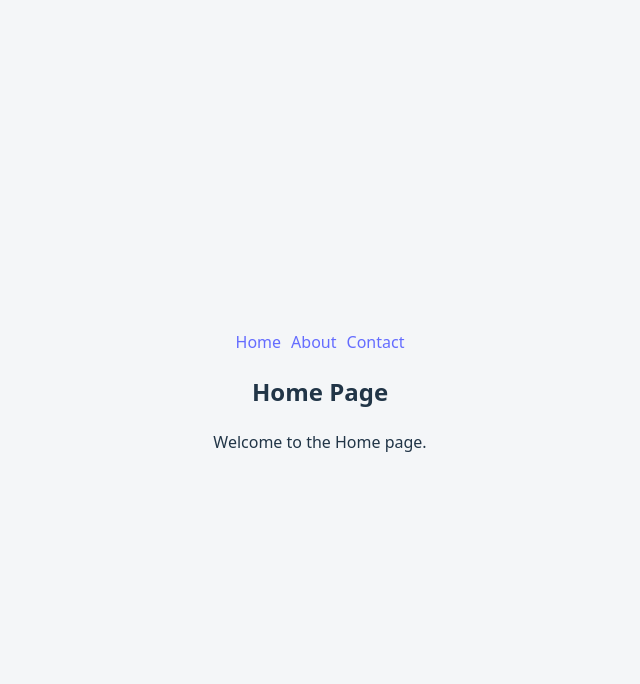
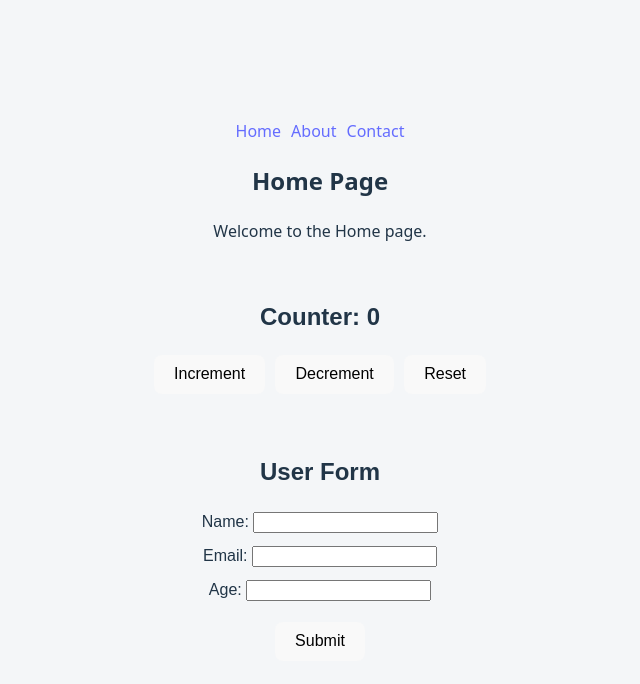
Before and after one commit to kuldeeepkumar/Training, a React (Vite) app: page / in a window 1280 px wide. Shown: the top 684 px of the page, without its empty margins (320-960 px from the left). Built offline with nearby package versions, Linux system fonts and the light colour scheme.

Commit message:
ReactExercise9 is done

```diff
--- a/src/App.jsx
+++ b/src/App.jsx
@@ -22,6 +22,7 @@ import ReactExercise5 from './reactExercises/exercise5/ReactExercise5'
 import ReactExercise6 from './reactExercises/exercise6/ReactExercise6'
 import ReactExercise7 from './reactExercises/exercise7/ReactExercise7'
 import ReactExercise8 from './reactExercises/exercise8/ReactExercise8'
+import ReactExercise9 from './reactExercises/exercise9/ReactExercise9'
 function App() {
   return (
     <>
@@ -47,6 +48,7 @@ function App() {
     {/* <ReactExercise6/>
     <ReactExercise7/> */}
     <ReactExercise8/>
+    <ReactExercise9/>
     </>
   );
 }
--- /dev/null
+++ b/src/reactExercises/exercise9/BasicExample.jsx
@@ -0,0 +1,39 @@
+import React, { useReducer } from "react";
+const initialState = { count: 0 };
+// Reducer function to update state based on action type
+function reducer(state, action) {
+  switch (action.type) {
+    case "increment":
+      return { count: state.count + 1 };
+    case "decrement":
+      return { count: state.count - 1 };
+    case "reset":
+      return { count: 0 };
+    default:
+      return state;
+  }
+}
+
+// Main Basic Example Counter component
+function BasicExample() {
+  const [state, dispatch] = useReducer(reducer, initialState);
+
+  return (
+    <div style={{ padding: "20px", fontFamily: "Arial" }}>
+      <h2>Counter: {state.count}</h2>
+      <button onClick={() => dispatch({ type: "increment" })}>Increment</button>
+      <button
+        onClick={() => dispatch({ type: "decrement" })}
+        style={{ marginLeft: "10px" }}>
+        Decrement
+      </button>
+      <button
+        onClick={() => dispatch({ type: "reset" })}
+        style={{ marginLeft: "10px" }}>
+        Reset
+      </button>
+    </div>
+  );
+}
+
+export default BasicExample;
--- /dev/null
+++ b/src/reactExercises/exercise9/ComplexExample.jsx
@@ -0,0 +1,69 @@
+import React, { useReducer } from "react";
+
+// Initial form state
+const initialFormState = {
+  name: "",
+  email: "",
+  age: "",
+};
+
+// Reducer function to update form fields or reset
+function formReducer(state, action) {
+  switch (action.type) {
+    case "UPDATE_FIELD":
+      return {
+        ...state,
+        [action.field]: action.value,
+      };
+    case "RESET_FORM":
+      return initialFormState;
+    default:
+      return state;
+  }
+}
+
+// Main Form component
+function ComplexExample() {
+  const [formState, dispatch] = useReducer(formReducer, initialFormState);
+
+  // Handle input changes
+  const handleChange = (e) => {
+    dispatch({
+      type: "UPDATE_FIELD",
+      field: e.target.name,
+      value: e.target.value,
+    });
+  };
+
+  // Handle form submission
+  const handleSubmit = (e) => {
+    e.preventDefault();
+    alert(JSON.stringify(formState, null, 2));
+    dispatch({ type: "RESET_FORM" });
+  };
+
+  return (
+    <div style={{ padding: "20px", fontFamily: "Arial" }}>
+      <h2>User Form</h2>
+      <form onSubmit={handleSubmit}>
+        <div>
+          <label>Name: </label>
+          <input name="name" value={formState.name} onChange={handleChange} />
+        </div>
+        <div style={{ marginTop: "10px" }}>
+          <label>Email: </label>
+          <input name="email" value={formState.email} onChange={handleChange} />
+        </div>
+        <div style={{ marginTop: "10px" }}>
+          <label>Age: </label>
+          <input name="age" value={formState.age} onChange={handleChange} />
+        </div>
+        <button type="submit" style={{ marginTop: "20px" }}>
+          Submit
+        </button>
+      </form>
+    </div>
+  );
+}
+
+export default ComplexExample;
--- /dev/null
+++ b/src/reactExercises/exercise9/ReactExercise9.jsx
@@ -0,0 +1,14 @@
+import BasicExample from "./BasicExample";
+import ComplexExample from "./ComplexExample";
+import React from "react";
+
+const ReactExercise9 = () => {
+  return (
+    <>
+      <BasicExample />
+      <ComplexExample />
+    </>
+  );
+};
+
+export default ReactExercise9;
```
